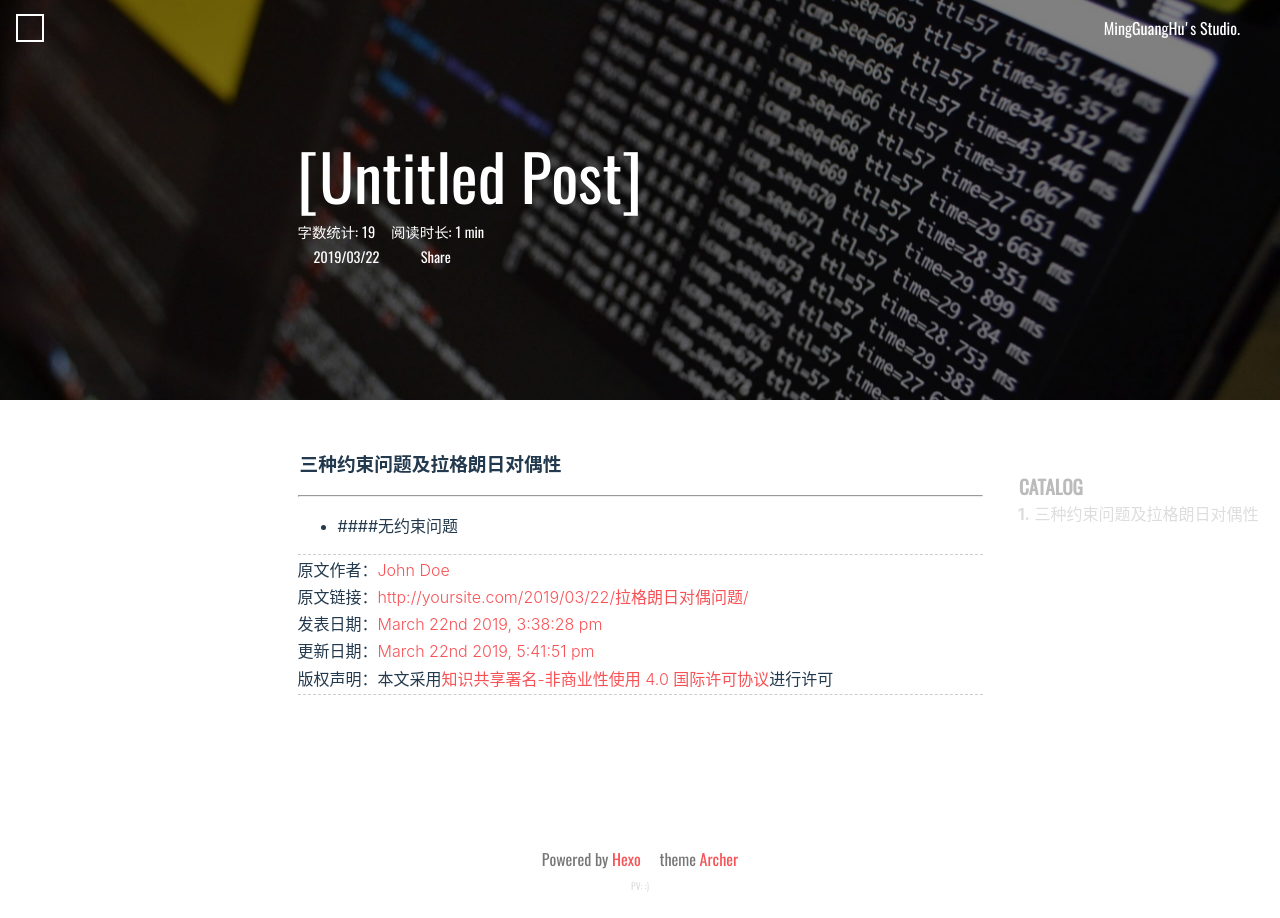
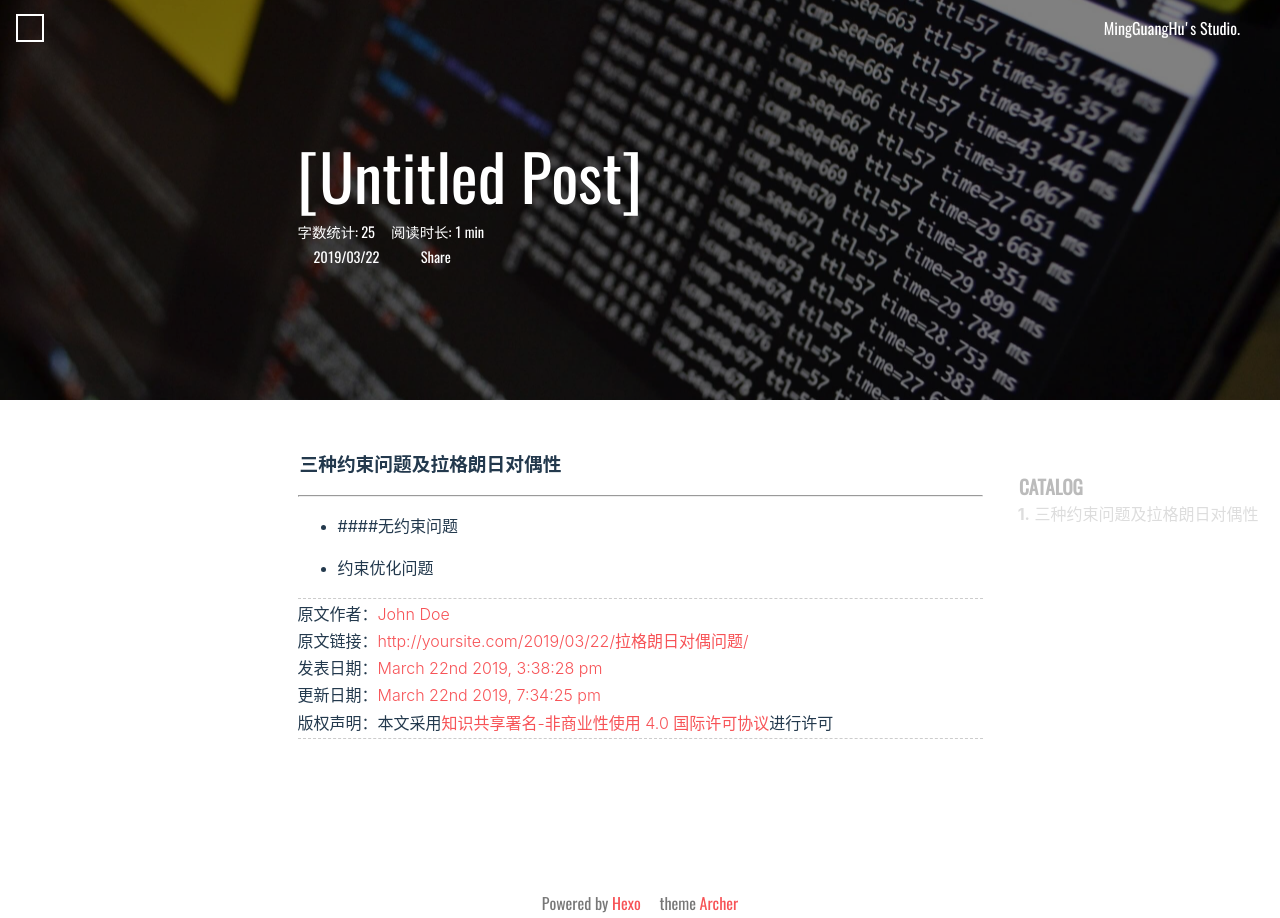
Before and after one commit to HuMingGuang/HuMingGuang.github.io, a plain HTML site: page 2019/03/22/拉格朗日对偶问题/index.html in a window 1280 px wide. Shown: the top 918 px of the page. Drawn offline with nearby package versions, Linux system fonts and the light colour scheme; some packages are replaced by stand-ins of ours; a script that the page names is missing; a web font is replaced by a local one.

Commit message:
Site updated: 2019-03-22 19:38:59

```diff
--- a/2019/03/22/拉格朗日对偶问题/index.html
+++ b/2019/03/22/拉格朗日对偶问题/index.html
@@ -266,7 +266,7 @@ height:50vh;
 
 
                     <div class="post-intro-read">
-                        <span>字数统计: <span class="post-count word-count">19</span>阅读时长: <span class="post-count reading-time">1 min</span></span>
+                        <span>字数统计: <span class="post-count word-count">25</span>阅读时长: <span class="post-count reading-time">1 min</span></span>
                     </div>
 
                 <div class="post-intro-meta">
@@ -397,7 +397,10 @@ height:50vh;
     <article class="article-entry">
         <h3 id="三种约束问题及拉格朗日对偶性"><a href="#三种约束问题及拉格朗日对偶性" class="headerlink" title="三种约束问题及拉格朗日对偶性"></a>三种约束问题及拉格朗日对偶性</h3><hr>
 <ul>
-<li>####无约束问题</li>
+<li><p>####无约束问题</p>
+</li>
+<li><p>约束优化问题</p>
+</li>
 </ul>
 
     </article>
@@ -407,7 +410,7 @@ height:50vh;
             <p>原文作者：<a href="http://yoursite.com">John Doe</a>
             </p><p>原文链接：<a href="http://yoursite.com/2019/03/22/拉格朗日对偶问题/">http://yoursite.com/2019/03/22/拉格朗日对偶问题/</a>
             </p><p>发表日期：<a href="http://yoursite.com/2019/03/22/拉格朗日对偶问题/">March 22nd 2019, 3:38:28 pm</a>
-            </p><p>更新日期：<a href="http://yoursite.com/2019/03/22/拉格朗日对偶问题/">March 22nd 2019, 5:41:51 pm</a>
+            </p><p>更新日期：<a href="http://yoursite.com/2019/03/22/拉格朗日对偶问题/">March 22nd 2019, 7:34:25 pm</a>
             </p><p>版权声明：本文采用<a rel="license" href="http://creativecommons.org/licenses/by-nc/4.0/">知识共享署名-非商业性使用 4.0 国际许可协议</a>进行许可</p>
         </div>
 
```
Also changed, not shown: archives/2019/03/index.html (+3 -0 lines), archives/2019/index.html (+3 -0 lines), archives/index.html (+3 -0 lines), index.html (+3 -0 lines), avatar/time.jpeg (added), avatar/timg.jpg (deleted).
